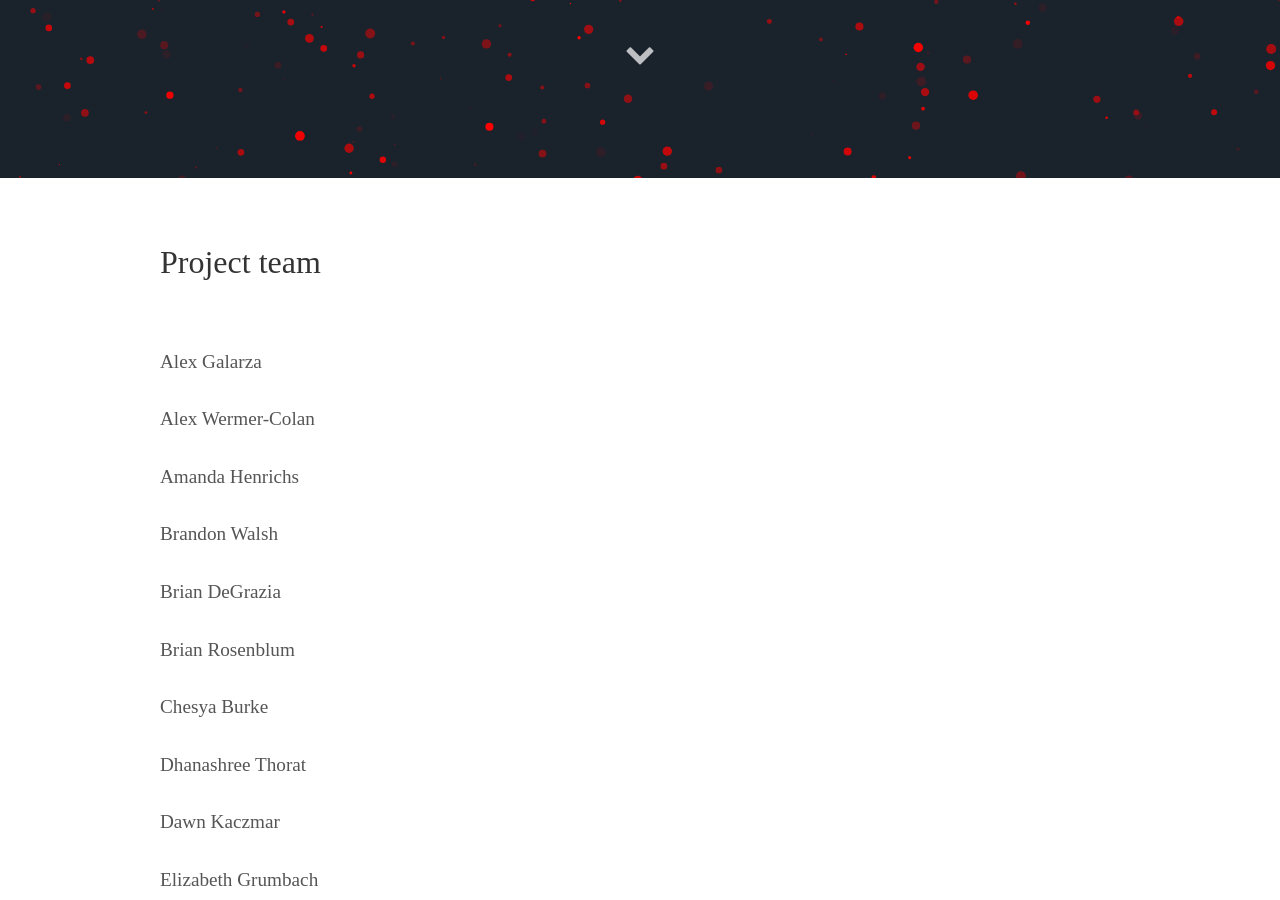
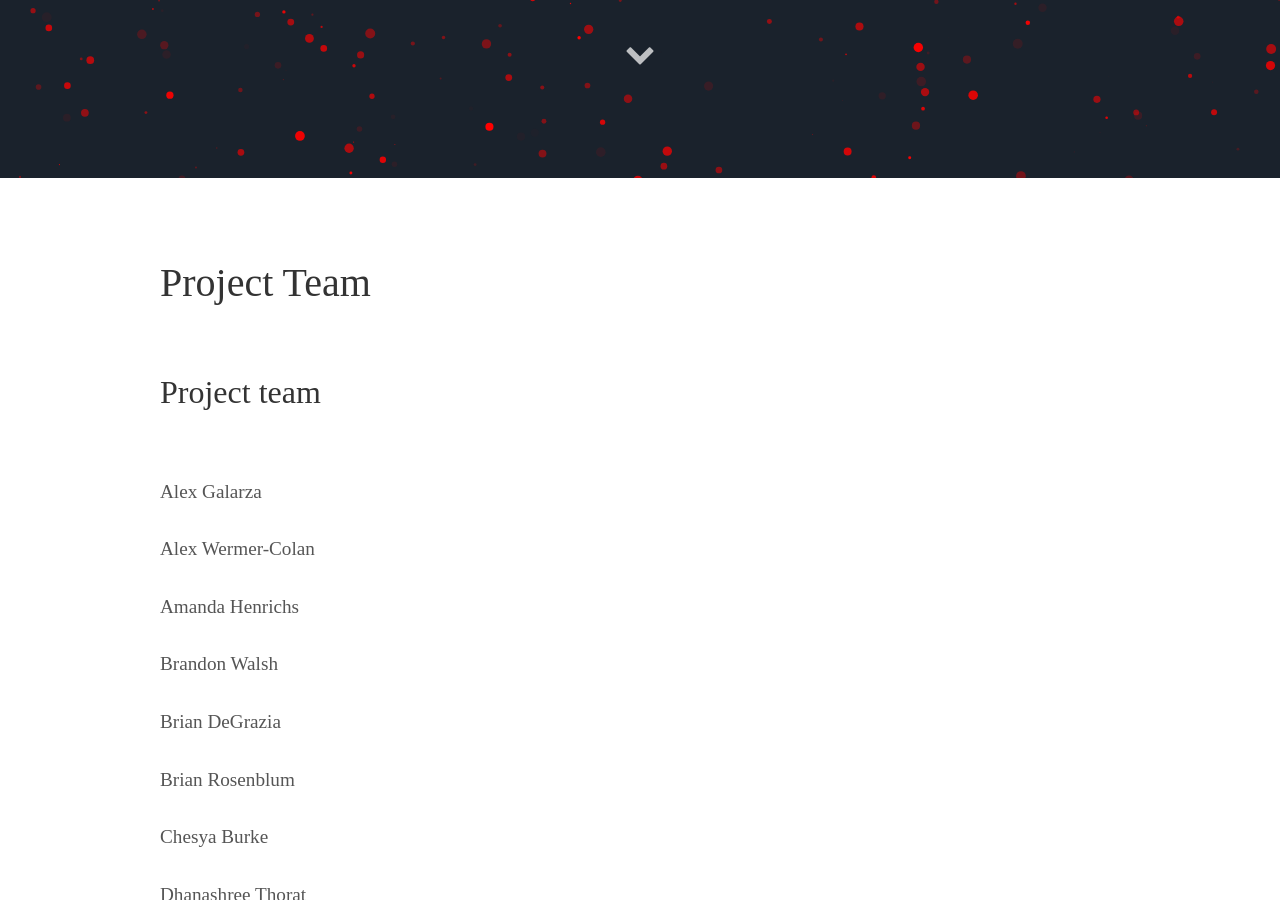
Before and after one commit to visionary-futures-collective/covid19, a Jekyll site: the page built from project-team.md, in a window 1280 px wide and 900 px high, scrolled down 782 px. Built offline with Jekyll 4.4.1, drawn with Linux system fonts in a browser that asks for light colours; some web fonts are replaced.

Commit message:
Add the title

```diff
--- a/_layouts/page.html
+++ b/_layouts/page.html
@@ -15,9 +15,9 @@ layout: default
 <section id="about">
 <article class="page-wrapper">
 
-  <!-- <div class="page-header-wrapper">
+  <div class="page-header-wrapper">
     <h1 class="page-header__big-title"><span>{{ page.title | escape | replace: ' - ', ': ' | replace: ' and ', ' &amp; ' }}</span></h1>
-  </div> -->
+  </div>
 
   <div class="page-main-content">
     {{ content }}
```
